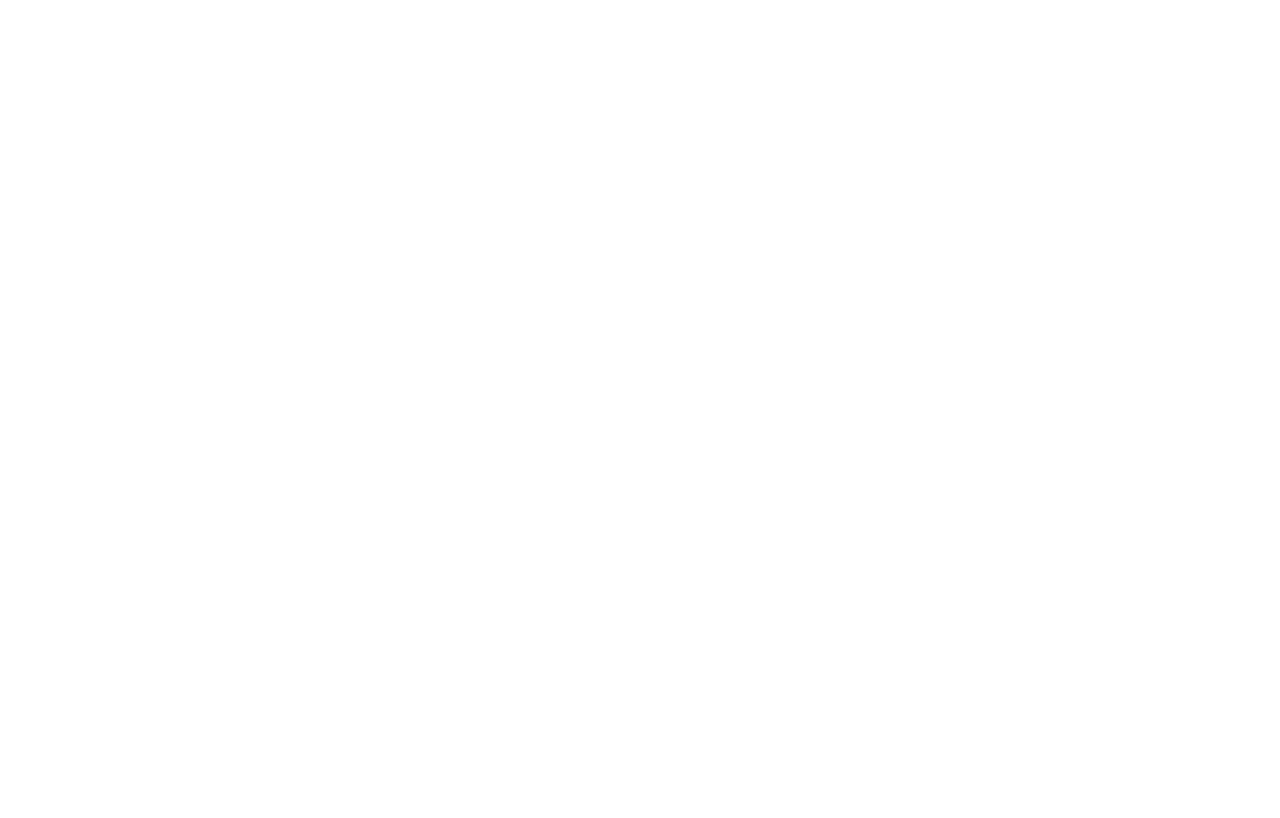
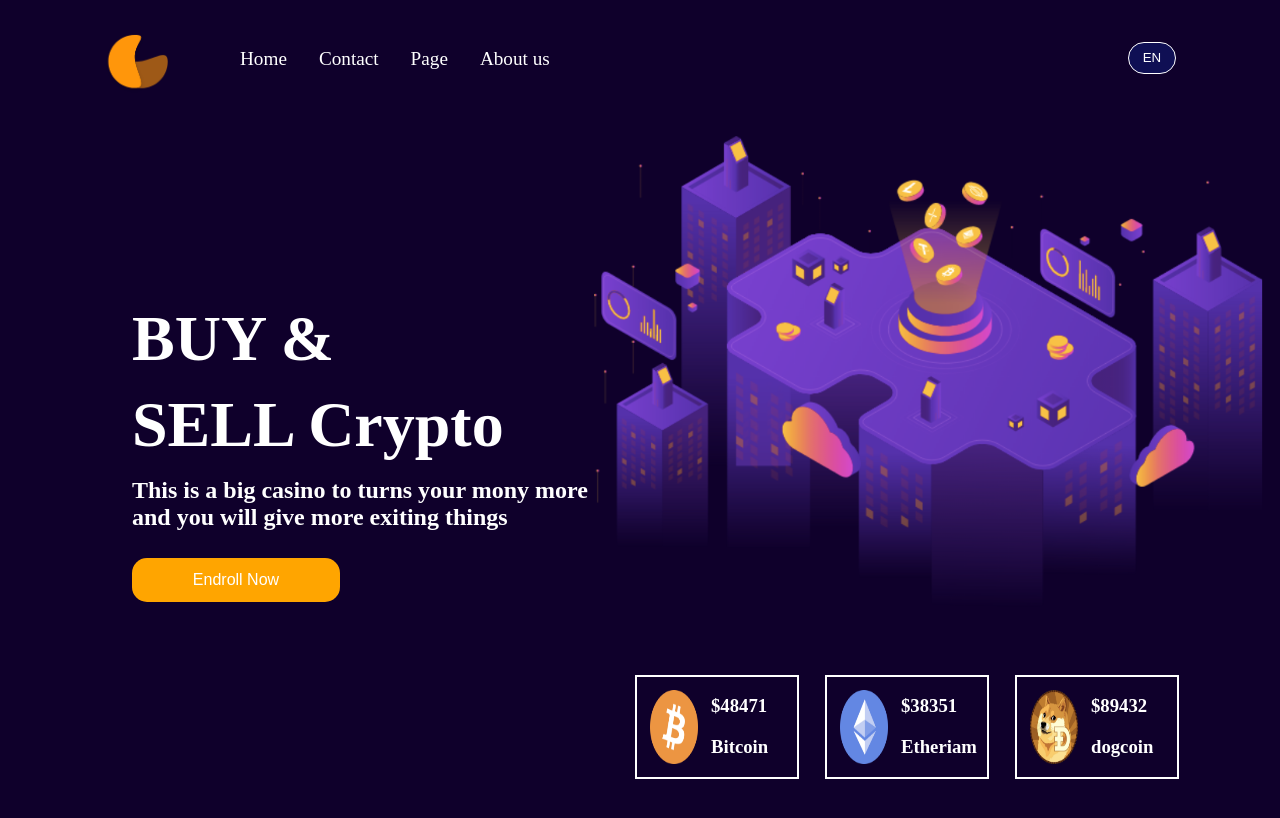
Before and after one commit to kapasepayal/project2, a plain HTML site: page index.html in a window 1280 px wide. Drawn offline with Linux system fonts and the light colour scheme.

Commit message:
add new file

```diff
--- a/index.html
+++ b/index.html
@@ -3,9 +3,62 @@
 <head>
     <meta charset="UTF-8">
     <meta name="viewport" content="width=device-width, initial-scale=1.0">
-    <title>Document</title>
+    <title>web page of criptocurrancy</title>
+    <link rel="stylesheet" href="style.css">
 </head>
 <body>
-    <div class="pro"></div>
+    <div class="contenar">
+        <div class="nav">
+            <div class="nav-list">
+            <img src="images/logo.png" alt="">
+            <ul>
+                <li>Home</li>
+                <li>Contact</li>
+                <li>Page</li>
+                <li>About us</li>
+            </ul>
+
+            </div>
+           <BUtton class="EN">EN</BUtton>
+        </div>
+
+        <div class="heading">
+            <h1>BUY & </h1>
+            <h1>SELL Crypto</h1>
+
+            <div class="small">
+                <h3>This is a big casino to turns your mony more <br>
+                    and you will give more exiting things</h3>
+        </div>
+        <button>Endroll Now</button>
+        </div>
+
+        <div class="botam">
+            <div class="box">
+                <img src="images/bitcoin.png" alt="">
+                <div class="bit">
+                    <h3>$48471</h3>
+                    <h3>Bitcoin</h3>
+                </div>
+
+            </div>
+            <div class="box">
+                <img src="images/ethereum.png" alt="">
+                <div class="bit">
+                    <h3>$38351</h3>
+                <h3>Etheriam</h3>
+                </div>
+
+            </div>
+            <div class="box">
+                <img src="images/dogecoin.png" alt="">
+                <div class="bit">
+                    <h3>$89432</h3>
+                    <h3>dogcoin</h3>
+                </div>
+
+            </div>
+        </div>
+    </div>
 </body>
 </html>
--- a/style.css
+++ b/style.css
@@ -0,0 +1,81 @@
+
+body{
+    background-image: url(images/background.png);
+    background-size: cover;
+    background-position: center;
+    color: white;
+}
+
+.nav{
+    /* position:absolute;
+    top: 0px; */
+    margin-top: 2rem;
+    display: flex;
+    justify-content: space-between;
+}
+.nav-list{
+
+    margin-left: 6rem;
+    display: flex;
+}
+
+.nav-list img{
+    width: 4rem;
+}
+.nav-list ul{
+   display: flex;
+   /* margin-left:rem ; */
+}
+.nav-list ul li{
+    margin-left: 2rem;
+    list-style: none;
+    font-size: 1.2rem;
+}
+.nav button{
+    width: 3rem;
+    height: 2rem;
+    margin-right: 6rem;
+    margin-top: 0.6rem;
+    border-radius: 3rem;
+    border: 1px solid;
+    background-color: rgb(15, 15, 84);
+    color: white;
+}
+
+.heading{
+    margin: 13rem 7rem 2rem;
+}
+
+.heading h1{
+    font-size: 4rem;
+    margin: 12px;
+}
+.heading h3{
+    margin: 15px 12px;
+    font-size: 24px;
+}
+.heading button{
+    margin: 12px ;
+    padding: 13px;
+    font-size: 1rem;
+    width: 13rem;
+    border-radius: 15px;
+    background-color: orange;
+    color: white;
+    border:none;
+}
+.botam{
+    display: flex;
+    justify-content: right;
+    margin: 3rem 5rem;
+}
+.botam .box{
+    width: 10rem;
+    border: 2px solid white;
+    display: flex;
+    margin: 13px;
+}
+.botam img{
+    width: 3rem;
+    margin: 13px
+}
```
